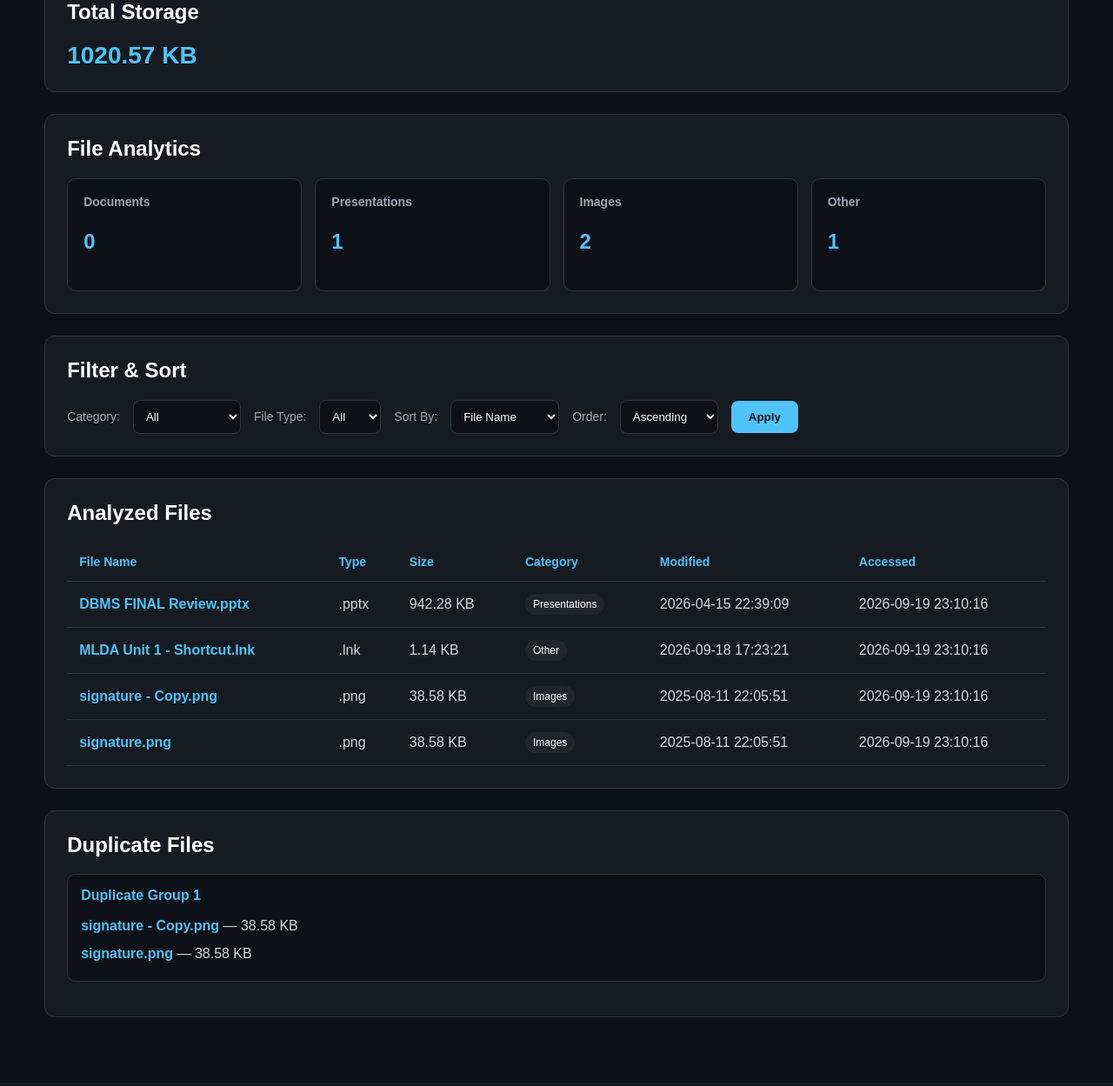
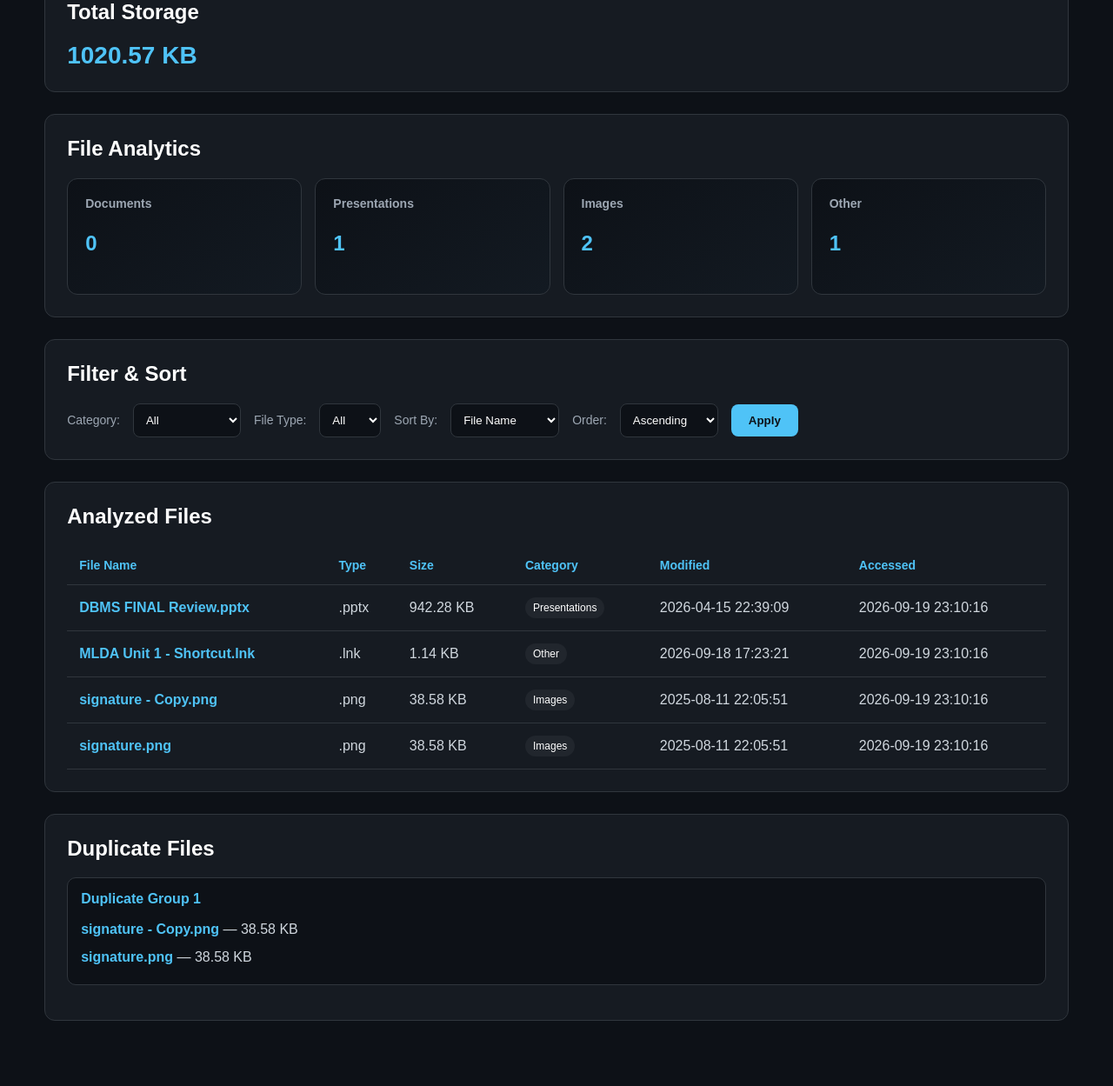
Before and after one commit to ritisharanjan10177-netizen/File_Metadata_Analyzer, a Flask app: page / in a window 1280 px wide. Shown: the part 579-1828 px from the top of the page at 87% size. Before the commit the page ends 1749 px from the top, so only its background shows below. Run offline with Flask 3, Linux system fonts and the light colour scheme; data comes from the database, SQL or seed files in the repository.

Commit message:
Improve file analytics cards

```diff
--- a/templates/index.html
+++ b/templates/index.html
@@ -166,11 +166,17 @@
         }
 
         .analytics-card {
-            background: #0d1117;
-            border: 1px solid #30363d;
-            border-radius: 10px;
-            padding: 18px;
-        }
+    background: linear-gradient(145deg, #0d1117, #131a22);
+    border: 1px solid #30363d;
+    border-radius: 12px;
+    padding: 20px;
+    transition: transform 0.2s ease, border-color 0.2s ease;
+}
+
+.analytics-card:hover {
+    transform: translateY(-3px);
+    border-color: #4fc3f7;
+}
 
         .analytics-card h3 {
             margin-top: 0;
```
